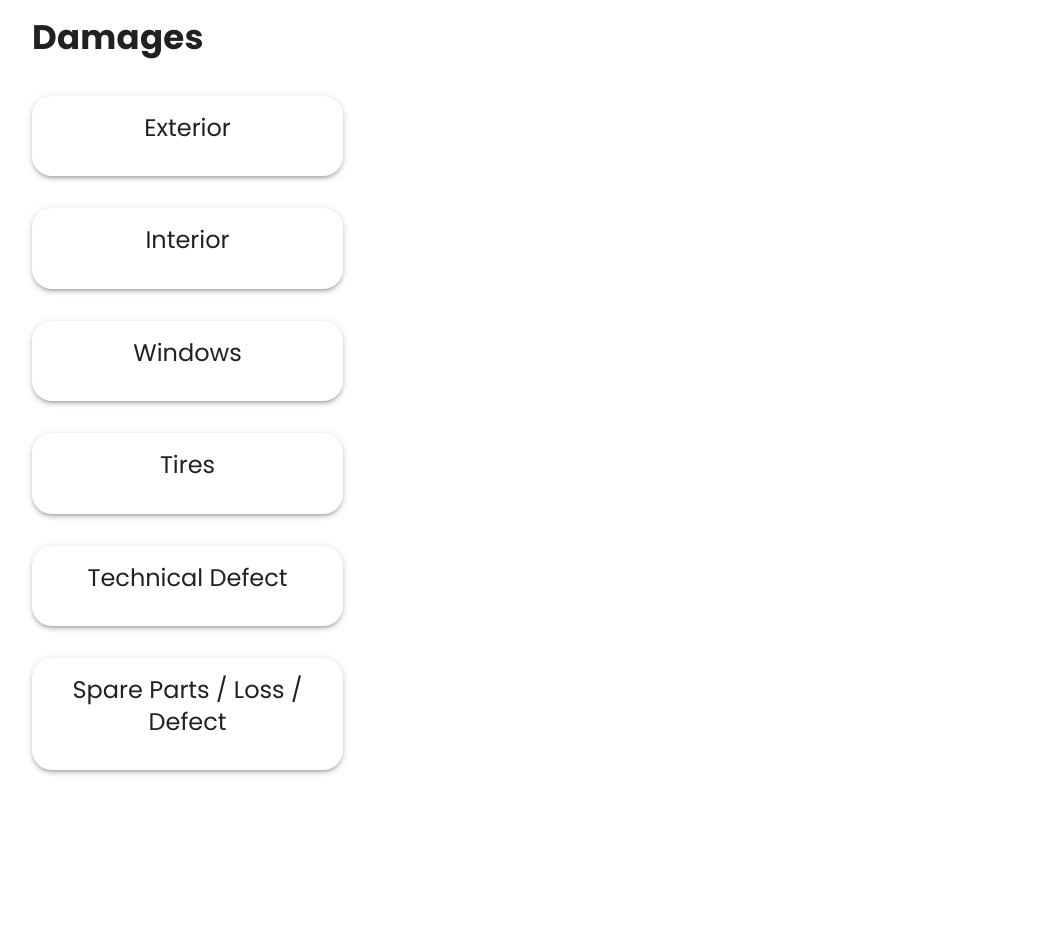
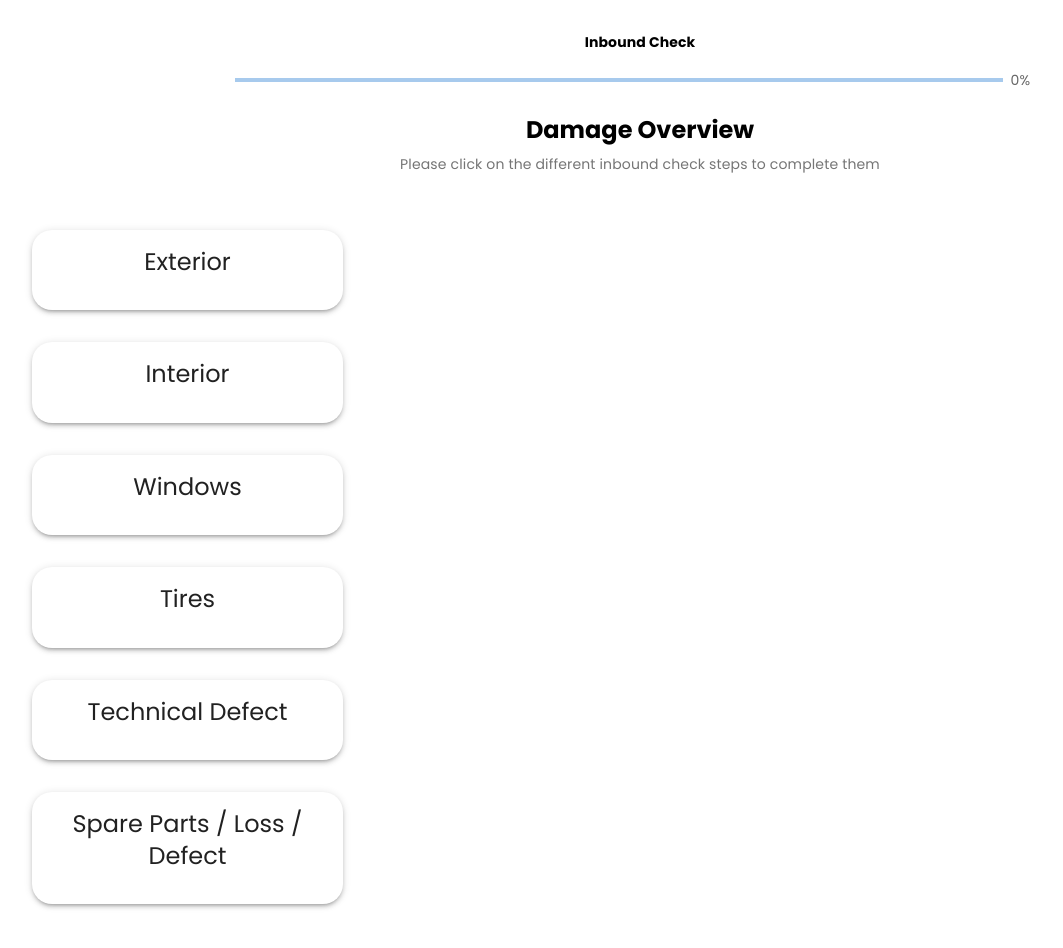
Before and after one commit to ManuConcepBrito/jimba, a React (Create React App) app: page / in a window 1280 px wide. Shown: the top 948 px of the page, without its empty margins (0-1063 px from the left). Before the commit the page ends 820 px from the top, so only its background shows below. Built offline with nearby package versions, Linux system fonts and the light colour scheme; no server answers.

Commit message:
Add header to DamangeScreen

```diff
--- a/src/components/DamageScreen/DamageScreen.js
+++ b/src/components/DamageScreen/DamageScreen.js
@@ -7,6 +7,7 @@ import CardContent from '@mui/material/CardContent';
 import Typography from '@mui/material/Typography';
 import { List, ListSubheader, Paper } from '@mui/material';
 import { Link } from 'react-router-dom';
+import Header from '../Header'
 
 const AREAS = [
   { id: 0, name: 'Exterior', route: '/exterior'},
@@ -22,21 +23,14 @@ export default function DamageScreen() {
 
   return (
     <Box sx={{ width:'100%', height: '100%'}}>
-
+    <Header header="Inbound Check"
+                screenTitle="Damage Overview"
+                screenDescription="Please click on the different inbound check steps to complete them"
+                progress={0}/>
       <List
         sx={{ height: 812, width: 375 }}
         subheader={<div />}
       >
-    <ListSubheader >
-    <Paper component='div' elevation={0} sx={{position:'fixed', padding: 2}}>
-            <Typography variant="h4"
-              sx={{fontWeight: 'bold' }}
-            >
-              Damages
-            </Typography>
-        </Paper>
-        <Box sx={{height: 80}}></Box>
-    </ListSubheader>
           {
         AREAS.map((area) => (
           <ListItem key={area.id} component="div">
```
